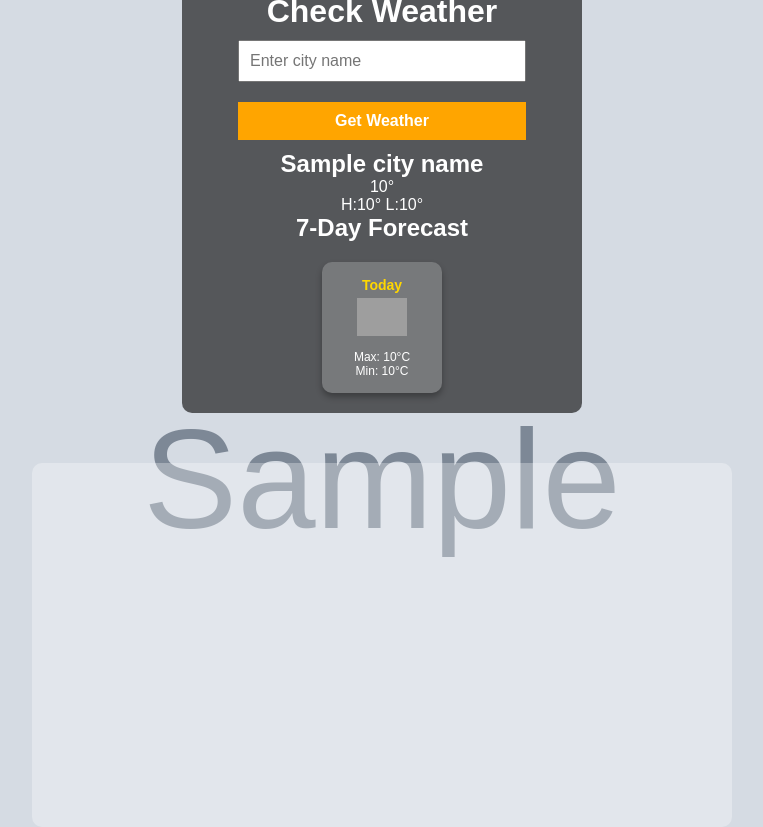
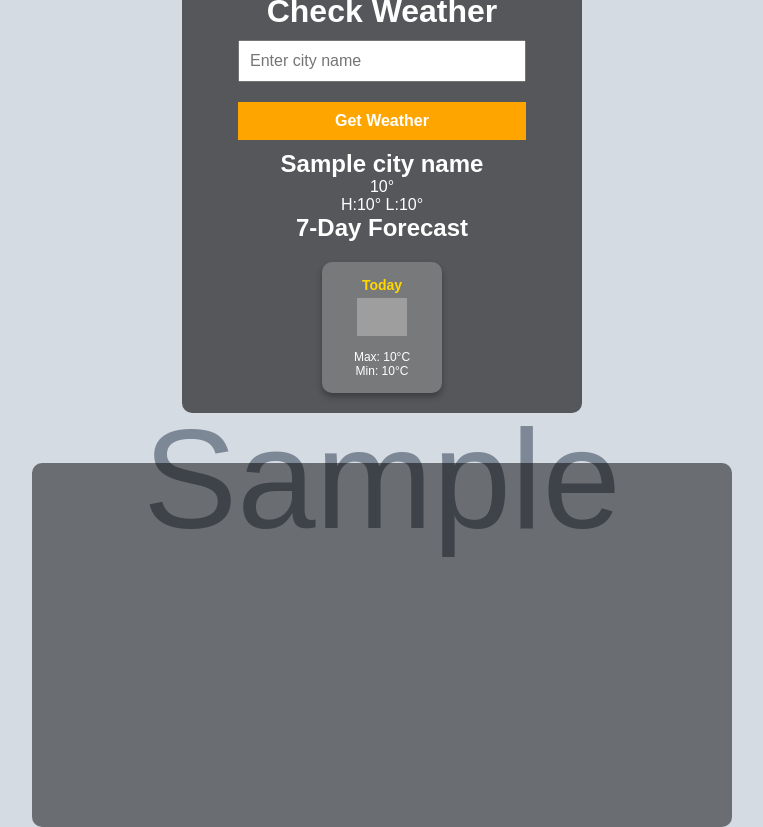
Before and after one commit to nasfurion/weather-flask, a Flask app: template templates/index.html in a window 1280 px wide. Shown: the whole page, without its empty margins (258-1021 px from the left). Run offline with Flask 3, Linux system fonts and the light colour scheme; the template is opened without the code that fills it: most values are stand-ins (such as "Sample title", 1, 10 or a date in 2020); grey boxes marked "Sample" are stand-in pictures; some libraries are stand-ins or nearby versions; grey boxes are pictures that could not be loaded.

Commit message:
Changed graph colors & gitignore

```diff
--- a/templates/index.html
+++ b/templates/index.html
@@ -156,7 +156,7 @@
             max-width: 700px; /* Limit the maximum width */
             height: 400px; /* Set a fixed height for the chart */
             margin: 0 auto; /* Center the chart */
-            background-color: rgba(255, 255, 255, 0.3); /* Optional: Add a background color */
+            background-color: rgba(0, 0, 0, 0.5); /* Optional: Add a background color */
             border-radius: 10px; /* Optional: Add rounded corners */
             padding: 10px; /* Optional: Add padding */
             position: relative;
@@ -192,7 +192,6 @@
         const dailyData = JSON.parse('{{ graph | safe }}');
 
         const ctx = document.getElementById('weatherChart').getContext('2d');
-
         const weatherChart = new Chart(ctx, {
             type: 'line',
             data: {
@@ -227,7 +226,7 @@
                     display: true,
                     text: 'Daily Temperatures',
                     fontSize: 18,
-                    fontColor: '#333'
+                    fontColor: '#fff'
                 },
                 scales: {
                     xAxes: [{
@@ -236,7 +235,7 @@
                             display: true,
                             labelString: 'Date',
                             fontSize: 14,
-                            fontColor: '#333'
+                            fontColor: '#fff'
                         },
                         gridLines: {
                             display: true,
@@ -244,7 +243,7 @@
                         },
                         ticks: {
                             fontSize: 12,
-                            fontColor: '#333'
+                            fontColor: '#fff'
                         }
                     }],
                     yAxes: [{
@@ -252,12 +251,12 @@
                             display: true,
                             labelString: 'Temperature (°C)',
                             fontSize: 14,
-                            fontColor: '#333'
+                            fontColor: '#fff'
                         },
                         ticks: {
                             beginAtZero: false,
                             fontSize: 12,
-                            fontColor: '#333',
+                            fontColor: '#fff',
                             callback: function(value) {
                                 return value + '°C';
                             }
@@ -272,7 +271,7 @@
                     display: true,
                     labels: {
                         fontSize: 12,
-                        fontColor: '#333'
+                        fontColor: '#fff'
                     }
                 },
                 tooltips: {
```
Also changed, not shown: 1 other file.
